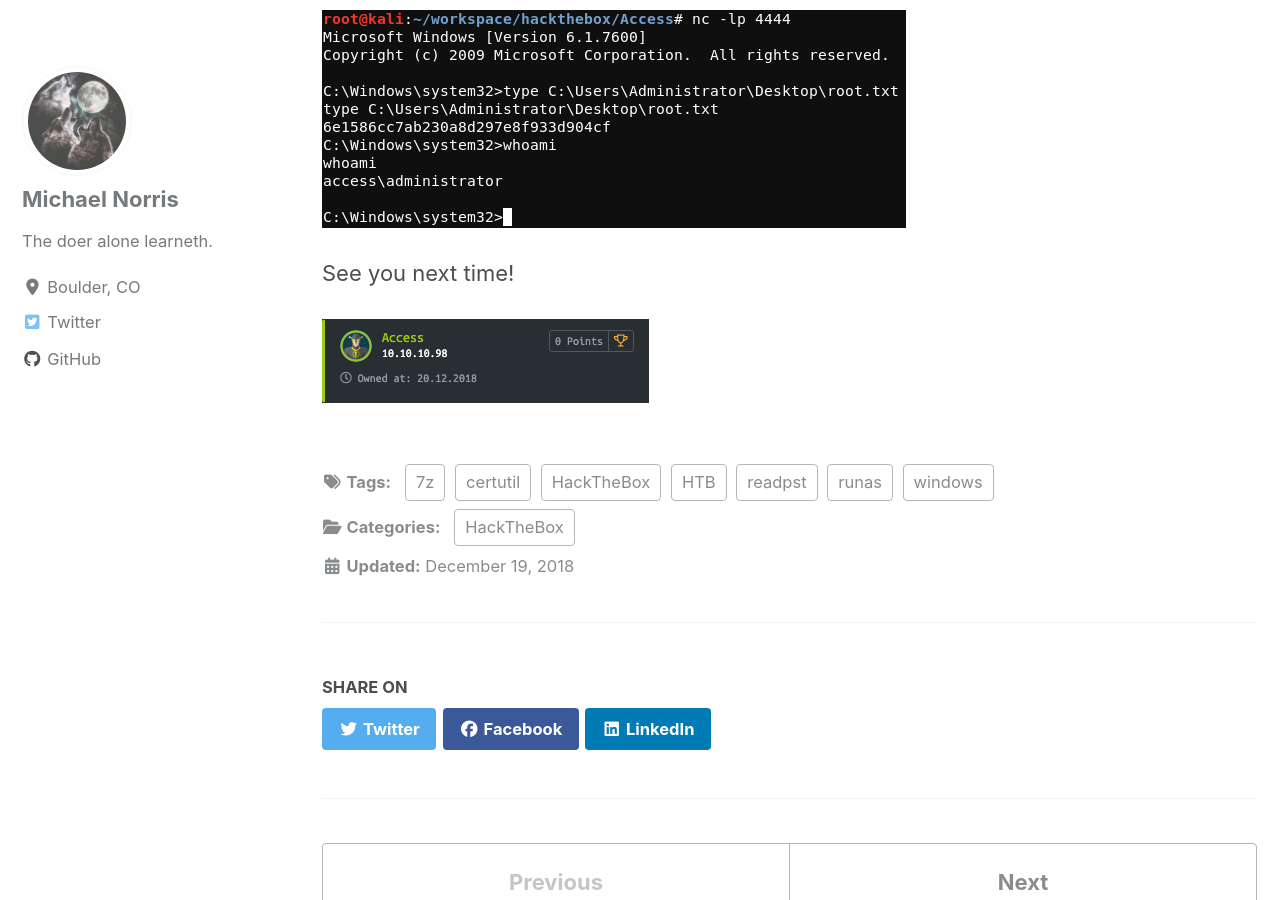
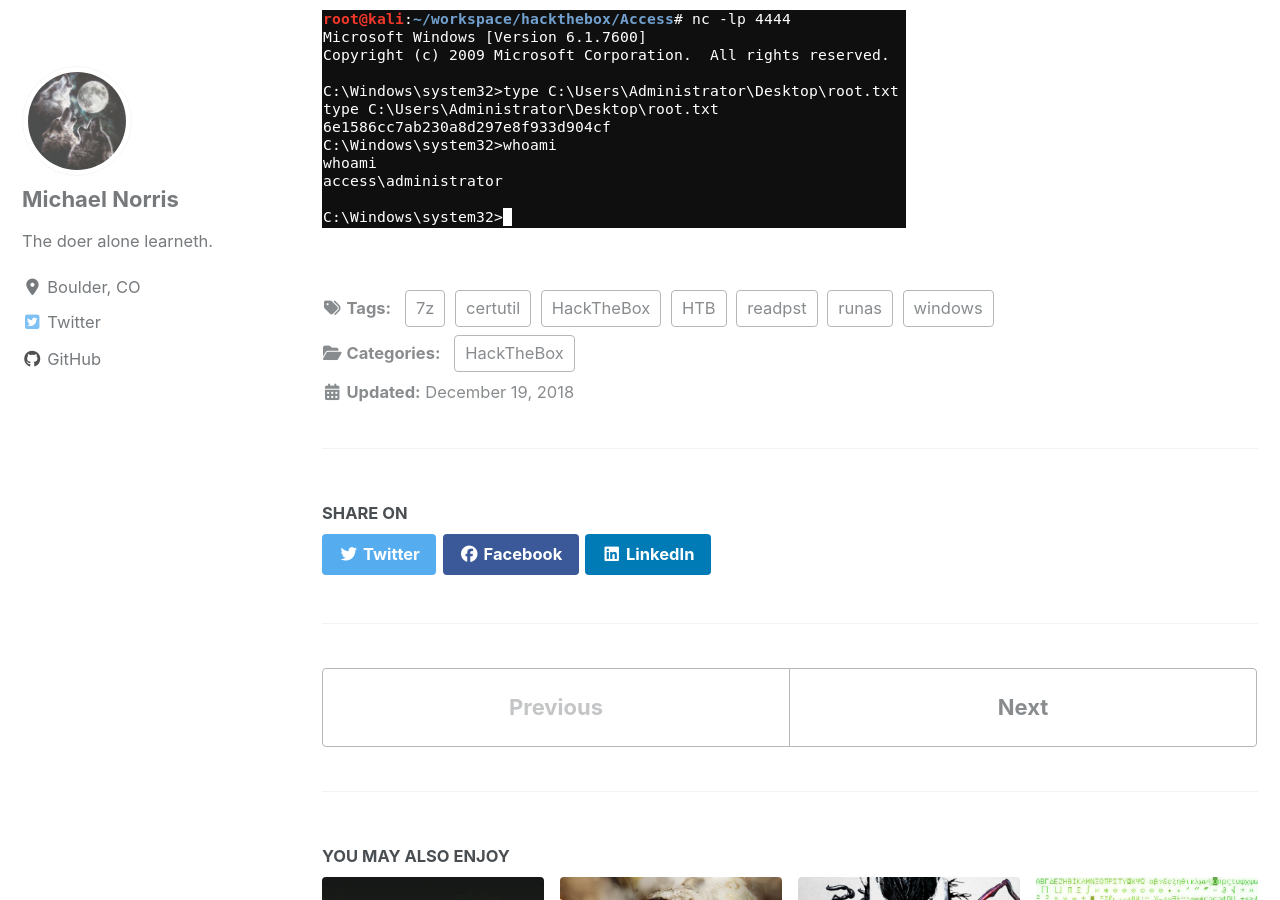
Before and after one commit to norrismw/mnorris.io, a Jekyll site: the page built from _posts/2018-12-19-Access.md, in a window 1280 px wide and 900 px high, scrolled down 7716 px. Built offline with Jekyll 4.4.1, drawn with Linux system fonts in a browser that asks for light colours; cached includes are drawn as plain includes; nearby versions of some CDN libraries.

Commit message:
access writeup

```diff
--- a/_posts/2018-12-19-Access.md
+++ b/_posts/2018-12-19-Access.md
@@ -120,7 +120,3 @@
 From the connection received on the attacking system, the `root.txt` flag can be read.
 
 ![root_txt](/assets/images/htb/access/root_txt.png)
-
-See you next time!
-
-![access_badge](/assets/images/htb/access/access_badge.png)
```
